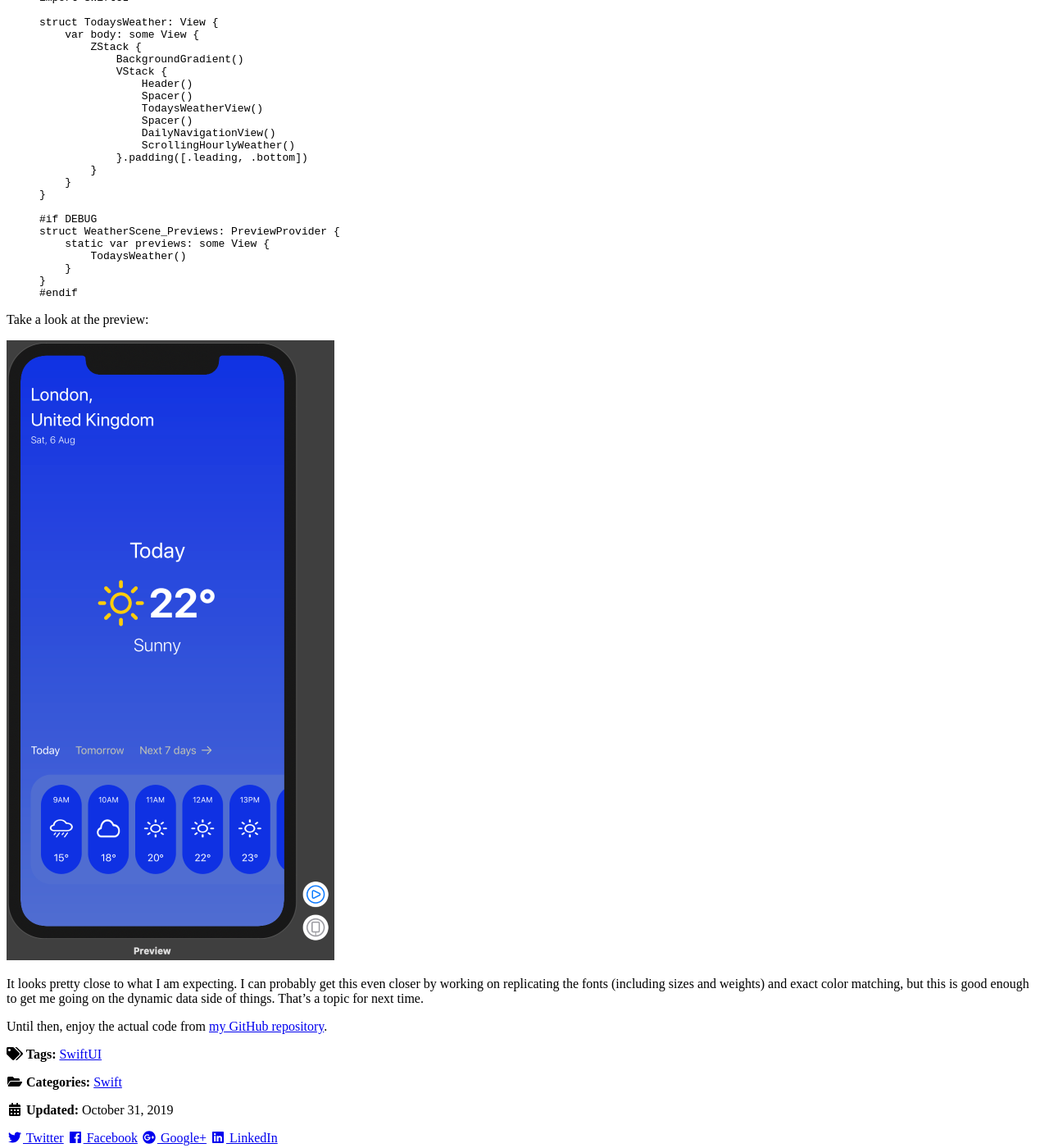
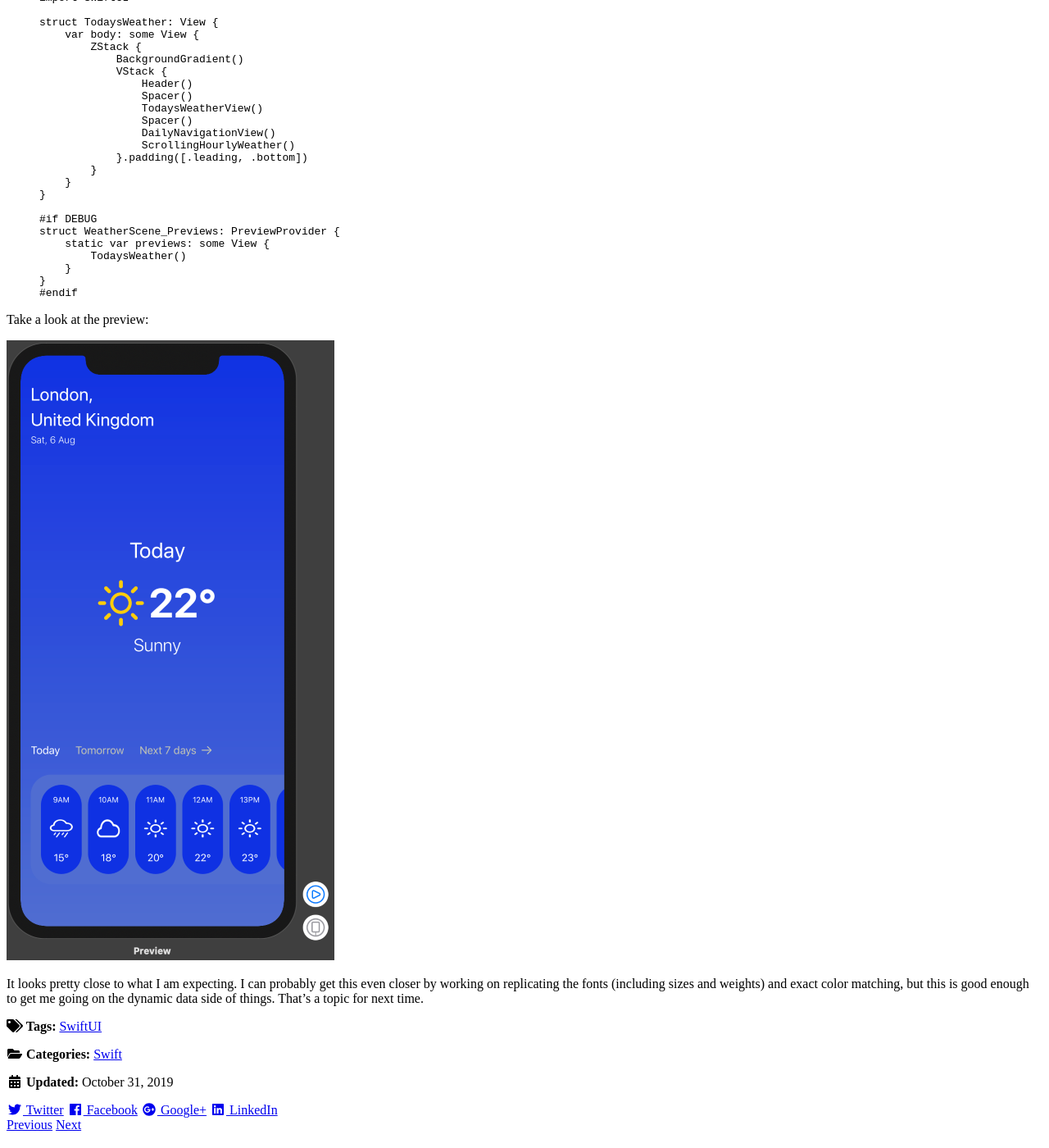
Before and after one commit to adrianhall/adrianhall.github.io, a Jekyll site: the page built from _posts/2019/2019-10-31-swiftui-intro.md, in a window 1280 px wide and 1400 px high, scrolled down 9114 px. Shown: the whole window at 82% size. Built offline with Jekyll 4.4.1, drawn with Linux system fonts in a browser that asks for light colours; nearby versions of some CDN libraries; comment, search, counter and statistics services are not loaded; some of the changed text lies outside the part shown.

Commit message:
Removed reference to weather app

```diff
--- a/_posts/2019/2019-10-31-swiftui-intro.md
+++ b/_posts/2019/2019-10-31-swiftui-intro.md
@@ -382,5 +382,3 @@
 ![The final preview]({{ site.baseurl }}/assets/images/2019/2019-10-31-image5.png){: .center-image}
 
 It looks pretty close to what I am expecting.  I can probably get this even closer by working on replicating the fonts (including sizes and weights) and exact color matching, but this is good enough to get me going on the dynamic data side of things.  That's a topic for next time.
-
-Until then, enjoy the actual code from [my GitHub repository](https://github.com/adrianhall/weather/tree/blog-10-31).
```
